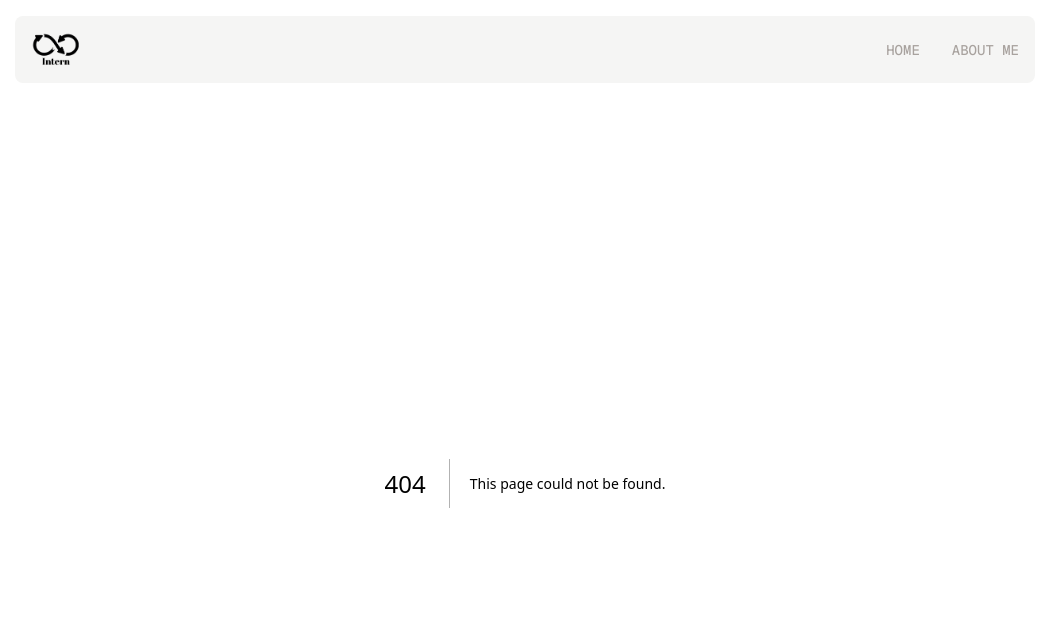
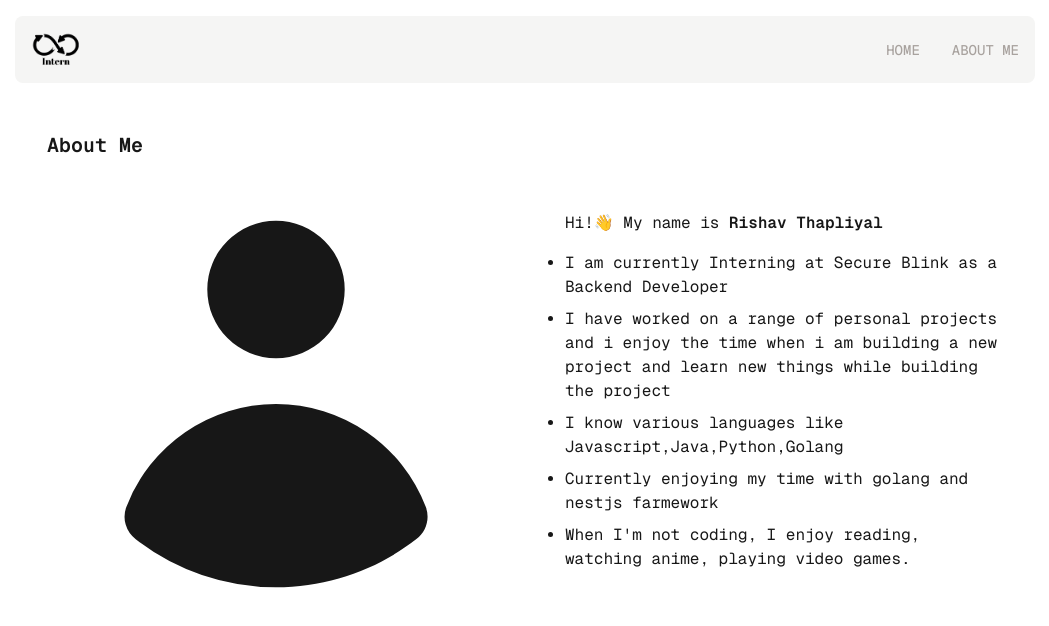
Before and after one commit to rishav2803/eternal-intern-blogs, a Next.js app: page /about-me in a window 1280 px wide. Before the commit this address had no page. Shown: the top 626 px of the page, without its empty margins (115-1164 px from the left). Built offline with nearby package versions, Linux system fonts and the light colour scheme.

Commit message:
feat:Added about me page

```diff
--- a/src/components/layout/index.js
+++ b/src/components/layout/index.js
@@ -36,7 +36,7 @@ const Layout = ({ children }) => {
               </li>
               <li>
                 <Link
-                  href='/'
+                  href='/about-me'
                   className='text-sm font-medium uppercase text-stone-400'
                 >
                   About me
@@ -50,6 +50,20 @@ const Layout = ({ children }) => {
       <main className='px-8 rounded-lg sm:rounded-none'>
         {children}
       </main>
+
+      {/* <footer className=' text-sm font-medium uppercase text-stone-400 px-8 py-2'> */}
+      {/*   <ul class="flex justify-center mt-5 space-x-5"> */}
+      {/*     <li> */}
+      {/*       <a href="#" class="text-gray-500 hover:text-gray-900 dark:hover:text-white dark:text-gray-400"> */}
+      {/*         <svg class="w-10 h-10" fill="currentColor" viewBox="0 0 24 24" aria-hidden="true"> */}
+      {/*           <path fill-rule="evenodd" */}
+      {/*             d="M12 2C6.477 2 2 6.484 2 12.017c0 4.425 2.865 8.18 6.839 9.504.5.092.682-.217.682-.483 0-.237-.008-.868-.013-1.703-2.782.605-3.369-1.343-3.369-1.343-.454-1.158-1.11-1.466-1.11-1.466-.908-.62.069-.608.069-.608 1.003.07 1.531 1.032 1.531 1.032.892 1.53 2.341 1.088 2.91.832.092-.647.35-1.088.636-1.338-2.22-.253-4.555-1.113-4.555-4.951 0-1.093.39-1.988 1.029-2.688-.103-.253-.446-1.272.098-2.65 0 0 .84-.27 2.75 1.026A9.564 9.564 0 0112 6.844c.85.004 1.705.115 2.504.337 1.909-1.296 2.747-1.027 2.747-1.027.546 1.379.202 2.398.1 2.651.64.7 1.028 1.595 1.028 2.688 0 3.848-2.339 4.695-4.566 4.943.359.309.678.92.678 1.855 0 1.338-.012 2.419-.012 2.747 0 .268.18.58.688.482A10.019 10.019 0 0022 12.017C22 6.484 17.522 2 12 2z" */}
+      {/*             clip-rule="evenodd"></path> */}
+      {/*         </svg> */}
+      {/*       </a> */}
+      {/*     </li> */}
+      {/*   </ul> */}
+      {/* </footer> */}
     </div>
   );
 };
--- a/src/components/posts/PostCard.js
+++ b/src/components/posts/PostCard.js
@@ -15,7 +15,7 @@ const PostCard = ({ post }) => {
   const truncatedExcerpt = truncateText(excerpt, 100);
 
   return (
-    <li className="rounded-md overflow-hidden shadow-md">
+    <li className="rounded-md overflow-hidden shadow-md ">
       <Link href={`/posts/${slug}`} aria-label={title} >
         <div className="mb-2">
           <ContentfulImage
--- /dev/null
+++ b/src/pages/about-me/index.js
@@ -0,0 +1,28 @@
+import { UserCircleIcon, UserIcon } from "@heroicons/react/20/solid";
+
+const AboutMe = () => {
+  return (
+    <>
+      <h1 className="text-xl font-bold mt-[3rem] ">About Me</h1>
+      <section
+        className="mt-[1rem]  grid grid-cols-1 sm:grid-cols-2 lg:grid-cols-2 sm:gap-10">
+        <div>
+          <UserIcon size="sm" />
+        </div>
+        <div className="flex" >
+          <ul className="list-disc ml-5 mt-9 space-y-2">
+            <p className="mb-4">Hi!&#128075; My name is <strong>Rishav Thapliyal</strong></p>
+            <li>I am currently Interning at Secure Blink as a Backend Developer</li>
+            <li>I have worked on a range of personal projects and i enjoy the time when i am building a new project and learn new things while building the project</li>
+            <li>I know various languages like Javascript,Java,Python,Golang</li>
+            <li>Currently enjoying my time with golang and nestjs farmework</li>
+            <li>When I'm not coding, I enjoy reading, watching anime, playing video games.</li>
+          </ul>
+        </div >
+      </section >
+
+    </>
+  );
+};
+
+export default AboutMe;
--- a/src/pages/index.js
+++ b/src/pages/index.js
@@ -22,6 +22,8 @@ const Posts = ({ posts }) => {
           {posts.map((post, i) => (
             <>
               <PostCard key={post.fields.slug} post={post} />
+              <PostCard key={post.fields.slug} post={post} />
+              <PostCard key={post.fields.slug} post={post} />
             </>
           ))}
         </ul>
```
